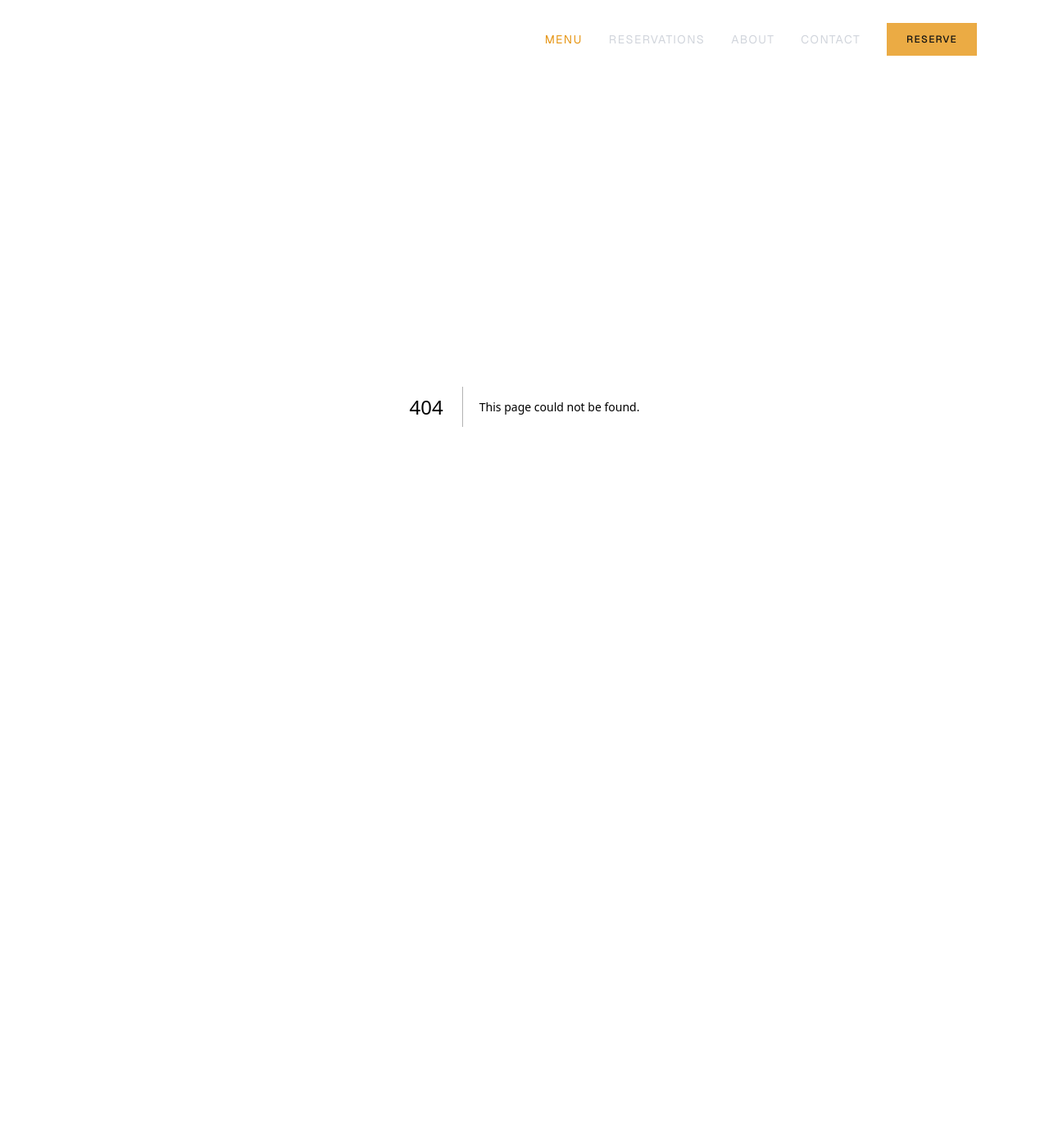
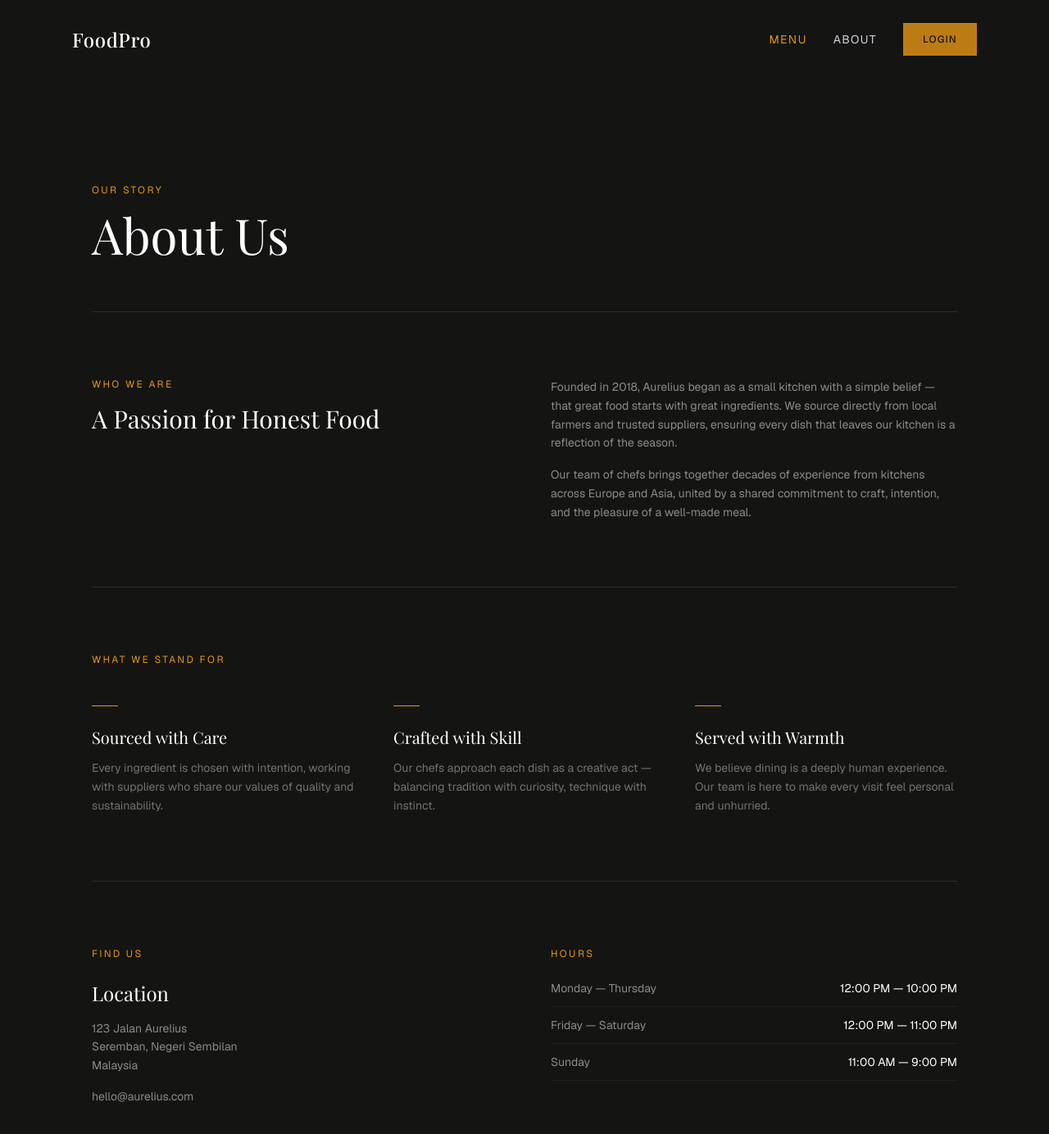
Before and after one commit to khaixiun/restaurant_system, a Next.js app in the folder frontend/: page /about in a window 1280 px wide. Before the commit this address had no page. Shown: the top 1384 px of the page at 82% size. Before the commit the page ends 896 px from the top, so only its background shows below. Built offline with nearby package versions, Linux system fonts and the light colour scheme; a web font is replaced by a local one.

Commit message:
Added error banner & about static page and modified navbar

```diff
--- /dev/null
+++ b/frontend/app/about/page.tsx
@@ -0,0 +1,95 @@
+export default function AboutPage() {
+  return (
+    <main className="bg-brand-dark min-h-screen">
+      <div className="max-w-6xl mx-auto px-6 md:px-12">
+
+        {/* Hero */}
+        <div className="pt-32 pb-16 border-b border-white/10">
+          <p className="font-sans text-brand-gold text-xs tracking-[0.2em] uppercase mb-4">
+            Our Story
+          </p>
+          <h1 className="font-serif text-white text-5xl md:text-6xl">
+            About Us
+          </h1>
+        </div>
+
+        {/* Story */}
+        <div className="grid grid-cols-1 md:grid-cols-2 gap-16 py-20 border-b border-white/10">
+          <div>
+            <p className="font-sans text-brand-gold text-xs tracking-[0.2em] uppercase mb-4">
+              Who We Are
+            </p>
+            <h2 className="font-serif text-white text-3xl mb-6">
+              A Passion for Honest Food
+            </h2>
+          </div>
+          <div className="flex flex-col gap-4">
+            <p className="font-sans text-white/50 text-sm leading-relaxed">
+              Founded in 2018, Aurelius began as a small kitchen with a simple belief — that great food starts with great ingredients. We source directly from local farmers and trusted suppliers, ensuring every dish that leaves our kitchen is a reflection of the season.
+            </p>
+            <p className="font-sans text-white/50 text-sm leading-relaxed">
+              Our team of chefs brings together decades of experience from kitchens across Europe and Asia, united by a shared commitment to craft, intention, and the pleasure of a well-made meal.
+            </p>
+          </div>
+        </div>
+
+        {/* Values */}
+        <div className="py-20 border-b border-white/10">
+          <p className="font-sans text-brand-gold text-xs tracking-[0.2em] uppercase mb-12">
+            What We Stand For
+          </p>
+          <div className="grid grid-cols-1 md:grid-cols-3 gap-12">
+            {[
+              { title: "Sourced with Care", description: "Every ingredient is chosen with intention, working with suppliers who share our values of quality and sustainability." },
+              { title: "Crafted with Skill", description: "Our chefs approach each dish as a creative act — balancing tradition with curiosity, technique with instinct." },
+              { title: "Served with Warmth", description: "We believe dining is a deeply human experience. Our team is here to make every visit feel personal and unhurried." },
+            ].map((value) => (
+              <div key={value.title}>
+                <div className="w-8 h-px bg-brand-gold mb-6" />
+                <h3 className="font-serif text-white text-xl mb-3">{value.title}</h3>
+                <p className="font-sans text-white/40 text-sm leading-relaxed">{value.description}</p>
+              </div>
+            ))}
+          </div>
+        </div>
+
+        {/* Location + Hours */}
+        <div className="grid grid-cols-1 md:grid-cols-2 gap-16 py-20">
+          <div>
+            <p className="font-sans text-brand-gold text-xs tracking-[0.2em] uppercase mb-6">
+              Find Us
+            </p>
+            <h3 className="font-serif text-white text-2xl mb-4">Location</h3>
+            <p className="font-sans text-white/50 text-sm leading-relaxed">
+              123 Jalan Aurelius<br />
+              Seremban, Negeri Sembilan<br />
+              Malaysia
+            </p>
+            <p className="font-sans text-white/50 text-sm mt-4">
+              hello@aurelius.com
+            </p>
+          </div>
+
+          <div>
+            <p className="font-sans text-brand-gold text-xs tracking-[0.2em] uppercase mb-6">
+              Hours
+            </p>
+            <div className="flex flex-col gap-3">
+              {[
+                { day: "Monday — Thursday", hours: "12:00 PM — 10:00 PM" },
+                { day: "Friday — Saturday", hours: "12:00 PM — 11:00 PM" },
+                { day: "Sunday", hours: "11:00 AM — 9:00 PM" },
+              ].map((item) => (
+                <div key={item.day} className="flex justify-between border-b border-white/5 pb-3">
+                  <span className="font-sans text-white/50 text-sm">{item.day}</span>
+                  <span className="font-sans text-white text-sm">{item.hours}</span>
+                </div>
+              ))}
+            </div>
+          </div>
+        </div>
+
+      </div>
+    </main>
+  );
+}
--- a/frontend/app/page.tsx
+++ b/frontend/app/page.tsx
@@ -2,6 +2,7 @@ import MenuSection from "@/components/MenuSection";
 import { Food } from "@/app/types/food";
 import Link from "next/link";
 import { getFoods, groupByCategory } from "@/lib/foods";
+import ErrorBanner from "@/components/ErrorBanner";
 
 export default async function HomePage() {
   const foods = await getFoods();
@@ -9,6 +10,7 @@ export default async function HomePage() {
 
   return (
     <main className="bg-brand-dark min-h-screen">
+      <ErrorBanner />
       <div className="max-w-6xl mx-auto px-6 md:px-12">
 
         <div className="pt-32 pb-16">
--- /dev/null
+++ b/frontend/components/ErrorBanner.tsx
@@ -0,0 +1,25 @@
+"use client";
+
+import { useState } from "react";
+import { useSearchParams } from "next/navigation";
+
+export default function ErrorBanner() {
+  const searchParams = useSearchParams();
+  const error = searchParams.get("error");
+  const [dismissed, setDismissed] = useState(false);
+
+    if (!error || dismissed) return null;
+
+    const messages: Record<string, string> = {
+      unauthorized: "You don't have permission to access that page."
+    };
+
+    return (
+      <div className="bg-red-900/20 border border-red-500/30 text-red-400 text-sm px-6 py-3 flex items-center justify-between">
+        <span>{messages[error] ?? "Something went wrong."}</span>
+        <button onClick={() => setDismissed(true)} className="text-red-400/60 hover:text-red-400">
+          ✕
+        </button>
+      </div>
+    );
+}
--- a/frontend/components/Navbar.tsx
+++ b/frontend/components/Navbar.tsx
@@ -1,27 +1,40 @@
 "use client";
 
-import {useEffect, useState} from "react";
+import { useEffect, useState } from "react";
 import Link from "next/link";
+import Cookies from "js-cookie";
 
-export default function Navbar(){
+interface User {
+    id: number;
+    name: string;
+    role: string;
+}
+
+export default function Navbar() {
     const [isScrolled, setIsScrolled] = useState(false);
+    const [user, setUser] = useState<User | null>(null);
 
     useEffect(() => {
-        const handleScroll = () => {
-            if(window.scrollY > 50){
-                setIsScrolled(true);
-            } else {
-                setIsScrolled(false);
-            }
-        };
-
+        const handleScroll = () => setIsScrolled(window.scrollY > 50);
         window.addEventListener("scroll", handleScroll);
         return () => window.removeEventListener("scroll", handleScroll);
     }, []);
 
-    return(
+    useEffect(() => {
+        const userCookie = Cookies.get("user");
+        if (userCookie) {
+            try {
+            const decoded = decodeURIComponent(userCookie);
+            setUser(JSON.parse(decoded));
+            } catch {
+            console.error("Failed to parse user cookie");
+            }
+        }
+    }, []);
+
+    return (
         <nav
-            className={`fixed top-0 left-0 w-full z-50 transition-all duration 300 ${
+            className={`fixed top-0 left-0 w-full z-50 transition-all duration-300 ${
                 isScrolled
                 ? "bg-brand-dark/90 backdrop-blur-md border-b border-brand-gold/20 shadow-sm"
                 : "bg-transparent border-b border-transparent"
@@ -39,22 +52,42 @@ export default function Navbar(){
                     <Link href="/menu" className="text-sm tracking-widest text-brand-gold hover:text-white transition-colors">
                         MENU
                     </Link>
-                    <Link href="/reservations" className="text-sm tracking-widest text-gray-300 hover:text-white transition-colors">
+
+                    {user && (
+                        <Link href="/reservations" className="text-sm tracking-widest text-gray-300 hover:text-white transition-colors">
                         RESERVATIONS
-                    </Link>
+                        </Link>
+                    )}
+
                     <Link href="/about" className="text-sm tracking-widest text-gray-300 hover:text-white transition-colors">
                         ABOUT
                     </Link>
-                    <Link href="/contact" className="text-sm tracking-widest text-gray-300 hover:text-white transition-colors">
-                        CONTACT
-                    </Link>
 
-                    <Link
-                        href="/reservations"
-                        className="bg-brand-gold/80 text-brand-dark font-medium tracking-widest text-xs px-6 py-3 hover:bg-brand-gold transition-colors duration-200"
-                    >
-                        RESERVE
-                    </Link>
+                    {user ? (
+                        <div className="flex items-center gap-6">
+                            <span className="text-sm text-white/50 font-sans">
+                                {user.name}
+                            </span>
+                            <button
+                                onClick={() => {
+                                Cookies.remove("token");
+                                Cookies.remove("user");
+                                setUser(null);
+                                window.location.href = "/";
+                                }}
+                                className="bg-brand-gold/80 text-brand-dark font-medium tracking-widest text-xs px-6 py-3 hover:bg-brand-gold transition-colors duration-200"
+                            >
+                                LOGOUT
+                            </button>
+                        </div>
+                    ) : (
+                        <Link
+                            href="/login"
+                            className="bg-brand-gold/80 text-brand-dark font-medium tracking-widest text-xs px-6 py-3 hover:bg-brand-gold transition-colors duration-200"
+                        >
+                            LOGIN
+                        </Link>
+                    )}
                 </div>
             </div>
         </nav>
```
